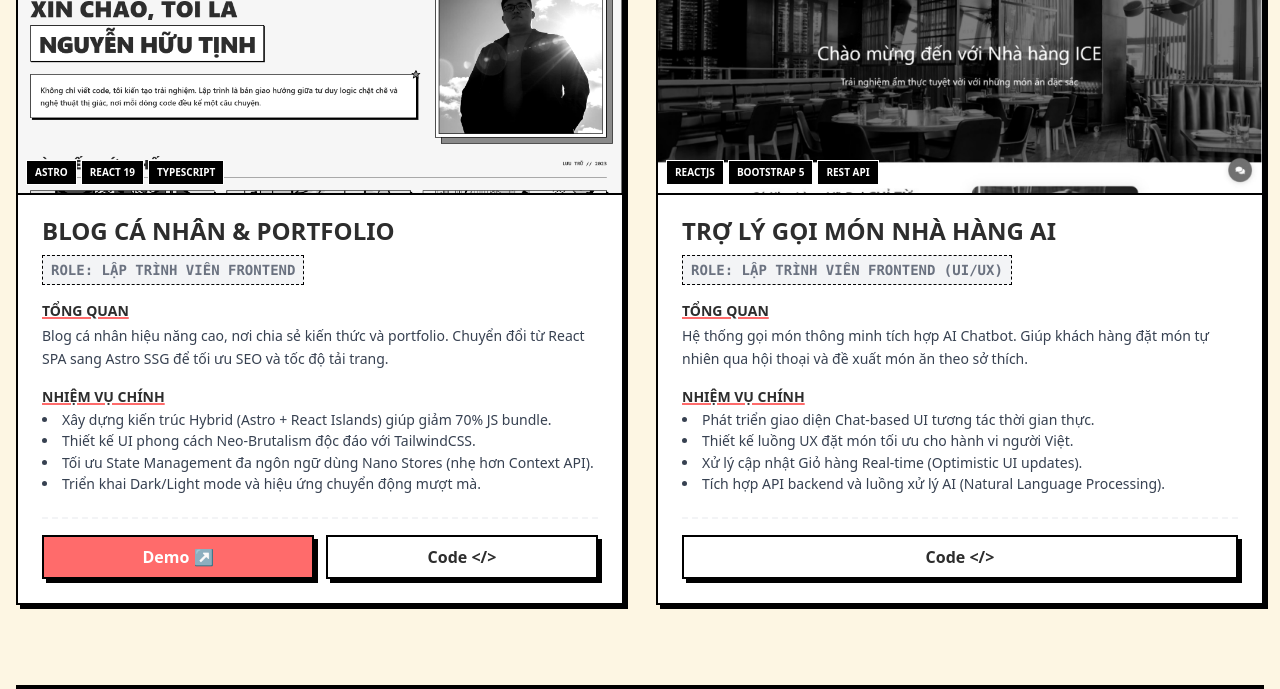
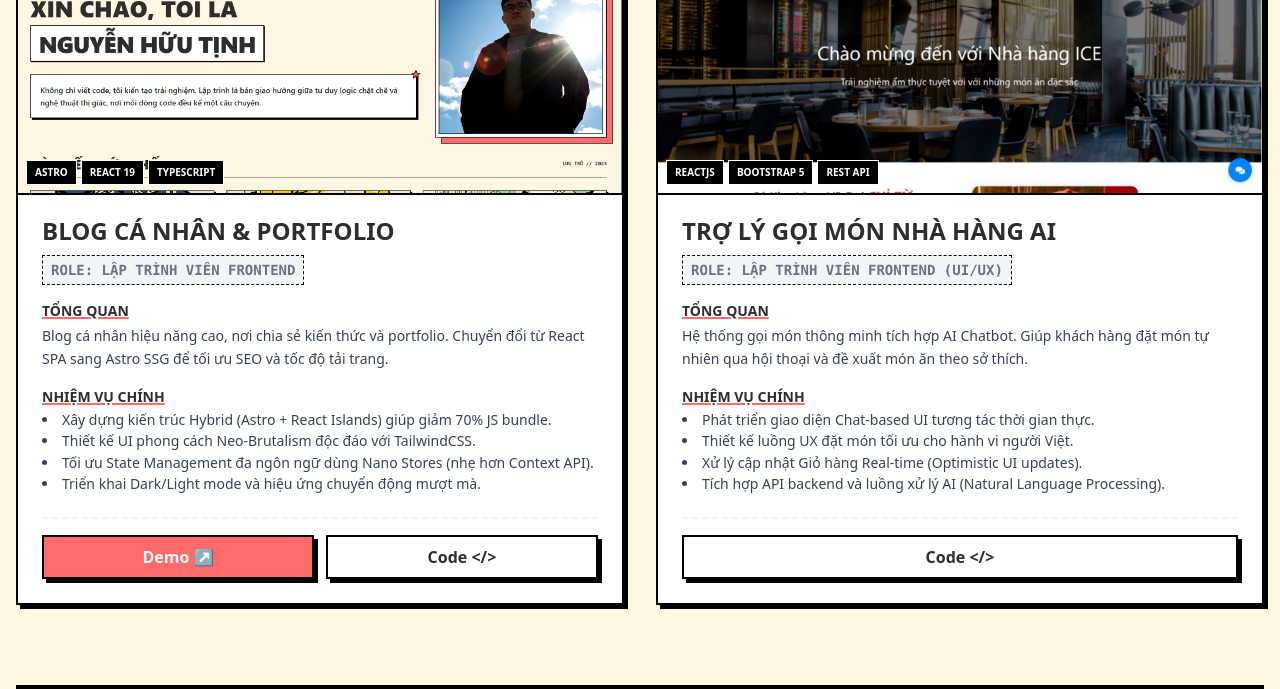
Before and after one commit to TunzTunzzz/blog_nguyenhuutinh, an Astro site: page /projects in a window 1280 px wide. Shown: the part 411-1100 px from the top of the page. Built offline with nearby package versions, Linux system fonts and the light colour scheme; Astro itself is replaced by a stand-in of ours.

Commit message:
new update

```diff
--- a/src/contexts/LanguageContext.tsx
+++ b/src/contexts/LanguageContext.tsx
@@ -83,7 +83,7 @@ export const translations = {
 
     // Blog Grid
     'blog.latest': 'Bài viết mới nhất',
-    'blog.archive': 'LƯU TRỮ // 2023',
+    'blog.archive': 'LƯU TRỮ // 2025',
     'blog.readMore': 'Đọc bài viết',
     'blog.header.archive': 'Lưu Trữ Blog',
     'blog.header.desc': 'Chia sẻ kiến thức về Frontend, Design và Cuộc sống',
--- a/src/react_pages/ProjectsPage.tsx
+++ b/src/react_pages/ProjectsPage.tsx
@@ -43,7 +43,7 @@ export const ProjectsPage: React.FC = () => {
                 <img
                   src={project.imageUrl}
                   alt={project.title[language]}
-                  className="w-full h-full object-cover filter grayscale group-hover:grayscale-0 transition-all duration-500 transform group-hover:scale-105"
+                  className="w-full h-full object-cover transition-all duration-500 transform group-hover:scale-105"
                 />
 
                 {/* Tech Stack Pills Overlay */}
```
